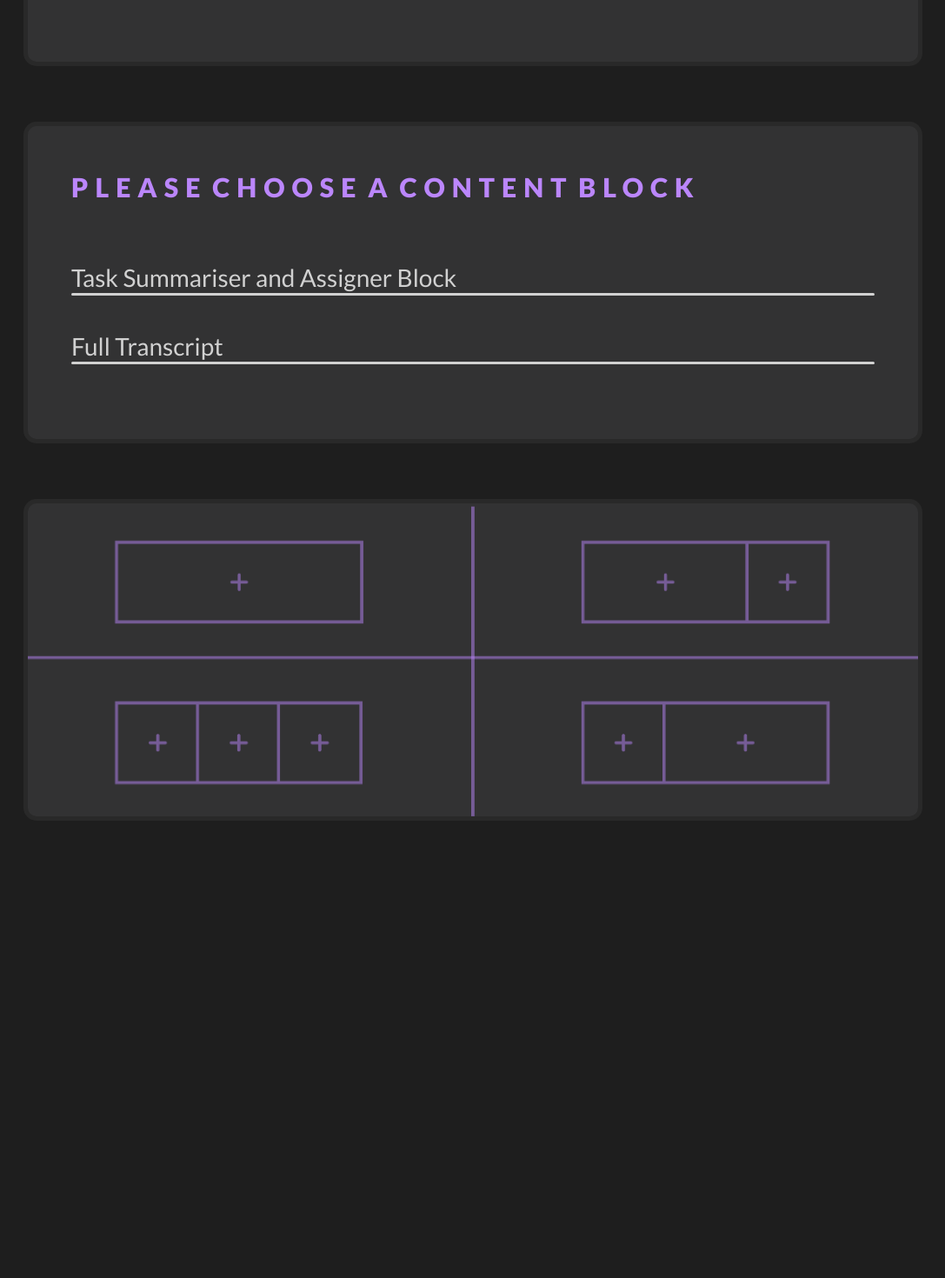
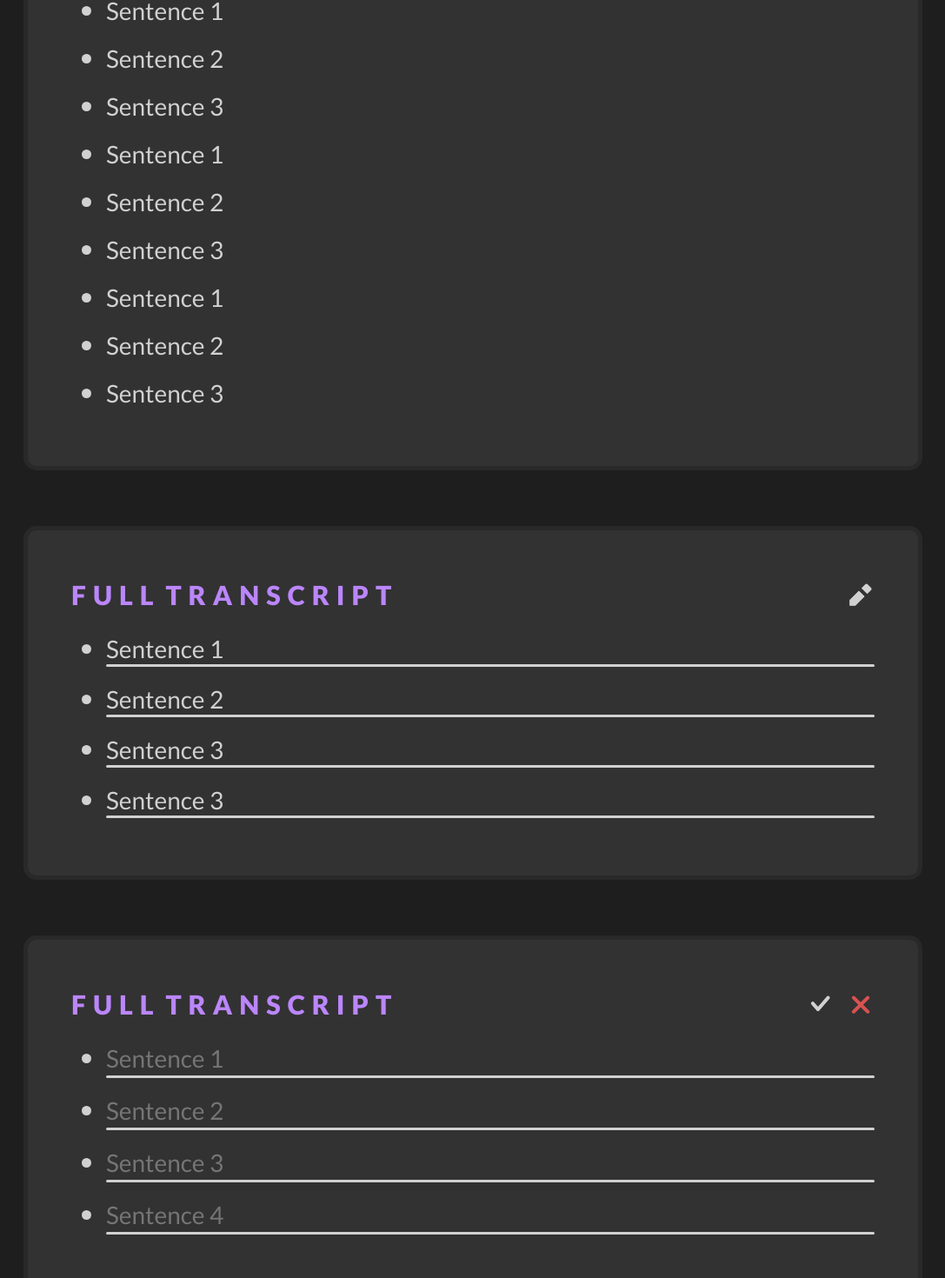
Before and after one commit to Jaywhisker/Satiscribe, a Next.js app in the folder SatiscribeFrontEnd/: page /large in a window 1280 px wide. Shown: the part 358-1828 px from the top of the page at 87% size, without its empty margins (96-1183 px from the left). Before the commit the page ends 1366 px from the top, so only its background shows below. Built offline with nearby package versions, Linux system fonts and the light colour scheme.

Commit message:
added large blocks

```diff
--- a/SatiscribeFrontEnd/components/large blocks/createNewBlocks.js
+++ b/SatiscribeFrontEnd/components/large blocks/createNewBlocks.js
@@ -3,32 +3,38 @@ import style from '../../styles/Colourtest.module.css'
 import flexi from '../../styles/Flexible.module.css'
 import logos from '../../styles/Logos.module.css'
 import largeblockStyles from '../../styles/components/large blocks/createNewBlockStyles.module.css'
+import contentblock from '../../styles/components/contentblocks.module.css'
 
 function CreateNewBlock() {
     return (
         <>
-            <div className={`${largeblockStyles.largeBlockContainer} ${flexi.flexcolumn} ${flexi.aligncenter}`}>
-                <div className={`${flexi.flexrow} ${flexi.aligncenter}`}>
+            <div className={`${contentblock.largeBlockContainer} ${flexi.flexcolumnSmolGap} ${flexi.aligncenter}`}>
+                <div className={`${flexi.flexrowSmolGap} ${flexi.aligncenter}`}>
                     <div className={logos.big} style={{ backgroundImage: `url("/icons/plus.png")`, zIndex: 1, }}></div>
                     <h2 style={{color: `var(--Final_Light_Purple)`}}> New Component</h2>
                 </div>
             </div>
 
-            <div className={`${largeblockStyles.largeBlockContainer} ${flexi.flexcolumn} ${flexi.alignSpaceevenly}`}>
-                <div className={largeblockStyles.topContainer}>
-                    <h5>Please Choose A Content Block</h5>
-                </div>
+            <div className={`${contentblock.largeBlockContainernohover}`}>
+                <div className={`${flexi.padding50vert} ${flexi.flexcolumnMediumGap}`}>
+                    <div className={`${contentblock.topContainer}  ${flexi.alginstart}`}>
+                        <h5>Please Choose A Content Block</h5>
+                    </div>
 
-                <div className={largeblockStyles.bottomContainer}>
-                    <p style={{color: `var(--Final_White)`}}>Task Summariser and Assigner Block</p>
-                    <div className={largeblockStyles.line}></div>
-
-                    <p style={{color: `var(--Final_White)`}}>Full Transcript</p>
-                    <div className={largeblockStyles.line}></div>
+                    <div className={`${contentblock.bottomContainer} ${flexi.flexcolumnMediumGap}`}>
+                        <div>
+                            <p style={{color: `var(--Final_White)`}}>Task Summariser and Assigner Block</p>
+                            <div className={largeblockStyles.line}></div>
+                        </div>
+                        <div>
+                            <p style={{color: `var(--Final_White)`}}>Full Transcript Block</p>
+                            <div className={largeblockStyles.line}></div>
+                        </div>
+                    </div>
                 </div>
             </div>
 
-            <div className={largeblockStyles.largeBlockContainernohover} style={{backgroundImage:`url(/components/thetrueoptions.png)`, backgroundSize:'cover', backgroundPosition:'center'}}>
+            <div className={contentblock.largeBlockContainernohover} style={{backgroundImage:`url(/components/thetrueoptions.png)`, backgroundSize:'cover', backgroundPosition:'center'}}>
                 <div className={largeblockStyles.buttonplacement} style={{right: `calc(50% + 16.5vh)`, bottom: `calc(50% + 5.5vh)`}}></div>
                 <div className={largeblockStyles.buttonplacement} style={{left: `calc(50% + 16vh)`, bottom: `calc(50% + 5.5vh)`}}></div>
                 <div className={largeblockStyles.buttonplacement} style={{right: `calc(50% + 16.5vh)`, top: `calc(50% + 6vh)`}}></div>
--- /dev/null
+++ b/SatiscribeFrontEnd/components/large blocks/fullTranscript.js
@@ -0,0 +1,109 @@
+import React from 'react'
+import style from '../../styles/Colourtest.module.css'
+import flexi from '../../styles/Flexible.module.css'
+import logos from '../../styles/Logos.module.css'
+import transcriptstyles from '../../styles/components/large blocks/fullTranscriptStyles.module.css'
+import contentblock from '../../styles/components/contentblocks.module.css'
+import largeblockStyles from '../../styles/components/large blocks/createNewBlockStyles.module.css'
+
+
+function FullTranscript() {
+    return (
+        <>
+
+            <div className={`${contentblock.largeBlockContainernohover} ${flexi.flexcolumnSmolGap} ${flexi.alignstart}`}>
+                <div className={flexi.padding50vert}>
+                    <div className={`${contentblock.topContainer}`}>
+                        <h5>Full Transcript</h5>
+                    </div>
+
+                    <div className={`${contentblock.topContainer}`}>
+                        <ul>
+                            <li> <p style={{color: `var(--Final_White)`}}>Sentence 1</p></li>
+                            <li> <p style={{color: `var(--Final_White)`}}>Sentence 2</p></li>
+                            <li> <p style={{color: `var(--Final_White)`}}>Sentence 3</p></li>
+                            <li> <p style={{color: `var(--Final_White)`}}>Sentence 1</p></li>
+                            <li> <p style={{color: `var(--Final_White)`}}>Sentence 2</p></li>
+                            <li> <p style={{color: `var(--Final_White)`}}>Sentence 3</p></li>
+                            <li> <p style={{color: `var(--Final_White)`}}>Sentence 1</p></li>
+                            <li> <p style={{color: `var(--Final_White)`}}>Sentence 2</p></li>
+                            <li> <p style={{color: `var(--Final_White)`}}>Sentence 3</p></li>
+                            <li> <p style={{color: `var(--Final_White)`}}>Sentence 1</p></li>
+                            <li> <p style={{color: `var(--Final_White)`}}>Sentence 2</p></li>
+                            <li> <p style={{color: `var(--Final_White)`}}>Sentence 3</p></li>
+                        </ul>
+                    </div>
+                </div>
+            </div>
+
+            <div className={`${contentblock.largeBlockContainernohover} ${flexi.flexcolumnSmolGap} ${flexi.alignstart}`}>
+                <div className={flexi.padding50vert}>
+                    <div className={`${contentblock.topContainer} ${flexi.flexrowSmolGap} ${flexi.alignSpacebetween}`}>
+                        <h5>Full Transcript</h5>
+                        <div className={logos.small} style={{ backgroundImage: `url("/icons/Edit.png")`, zIndex: 1 }}></div>
+                    </div>
+
+                    <div className={`${contentblock.topContainer}`}>
+                        <ul>
+                            <li>
+                                <p style={{color: `var(--Final_White)`}}>Sentence 1</p>
+                                <div className={largeblockStyles.line}></div>
+                            </li>
+                            <li>
+                                <p style={{color: `var(--Final_White)`}}>Sentence 2</p>
+                                <div className={largeblockStyles.line}></div>
+                            </li>
+                            <li>
+                                <p style={{color: `var(--Final_White)`}}>Sentence 3</p>
+                                <div className={largeblockStyles.line}></div>
+                            </li>
+                            <li>
+                                <p style={{color: `var(--Final_White)`}}>Sentence 3</p>
+                                <div className={largeblockStyles.line}></div>
+                            </li>
+
+                        </ul>
+                    </div>
+                </div>
+            </div>
+
+
+
+            <div className={`${contentblock.largeBlockContainernohover} ${flexi.flexcolumnSmolGap} ${flexi.alignstart}`}>
+                <div className={flexi.padding50vert}>
+                    <div className={`${contentblock.topContainer} ${flexi.flexrowSmolGap} ${flexi.alignSpacebetween}`}>
+                        <h5>Full Transcript</h5>
+                        <div className={`${flexi.flexrowSmolGap}`}>
+                            <div className={logos.small} style={{ backgroundImage: `url("/icons/Check.png")`, zIndex: 1 }}></div>
+                            <div className={logos.small} style={{ backgroundImage: `url("/icons/Cancellation.png")`, zIndex: 1 }}></div>
+                        </div>
+                    </div>
+
+                    <div className={`${contentblock.topContainer}`}>
+                        <ul>
+                            <li>
+                                <input type='text' placeholder='Sentence 1'></input>
+                                <div className={largeblockStyles.line}></div>
+                            </li>
+                            <li>
+                                <input type='text' placeholder='Sentence 2'></input>
+                                <div className={largeblockStyles.line}></div>
+                            </li>
+                            <li>
+                                <input type='text' placeholder='Sentence 3'></input>
+                                <div className={largeblockStyles.line}></div>
+                            </li>
+                            <li>
+                                <input type='text' placeholder='Sentence 4'></input>
+                                <div className={largeblockStyles.line}></div>
+                            </li>
+
+                        </ul>
+                    </div>
+                </div>
+            </div>
+        </>
+    )
+}
+
+export default FullTranscript
--- a/SatiscribeFrontEnd/pages/large/index.js
+++ b/SatiscribeFrontEnd/pages/large/index.js
@@ -2,10 +2,12 @@ import React from 'react'
 import style from '../../styles/Colourtest.module.css'
 import flexi from '../../styles/Flexible.module.css'
 import CreateNewBlock from '../../components/large blocks/createNewBlocks'
+import FullTranscript from '../../components/large blocks/fullTranscript'
 
 function largetesting() {
     return (
         <div>
+            <FullTranscript/>
             <CreateNewBlock/>
         </div>
     )
--- a/SatiscribeFrontEnd/styles/Flexible.module.css
+++ b/SatiscribeFrontEnd/styles/Flexible.module.css
@@ -2,16 +2,40 @@
     display: inline-block;
 }
 
-.flexcolumn {
+.flexcolumnSmolGap {
     display: flex;
     flex-direction: column;
     gap: var(--smolgap);
 }
 
-.flexrow {
+.flexrowSmolGap {
     display: flex;
     flex-direction: row;
     gap: var(--smolgap);
+}
+
+.flexcolumnMediumGap {
+    display: flex;
+    flex-direction: column;
+    gap: var(--mediumgap);
+}
+
+.flexrowMediumGap {
+    display: flex;
+    flex-direction: row;
+    gap: var(--mediumgap);
+}
+
+.flexcolumnBigGap {
+    display: flex;
+    flex-direction: column;
+    gap: var(--biggap);
+}
+
+.flexrowBigGap {
+    display: flex;
+    flex-direction: row;
+    gap: var(--biggap);
 }
 
 .aligncenter{
@@ -31,11 +55,24 @@
 
 .alignSpacebetween{
     justify-content: space-between;
+    align-items:center;
 }
 
 .alignSpacearound{
     justify-content: space-around;
+    align-items:center;
+
 }
 .alignSpaceevenly{
     justify-content: space-evenly;
+    align-items:center;
+
 }
+
+.alignstart{
+    justify-content: start;
+}
+
+.padding50vert{
+    padding: 50px 0px;
+}
--- /dev/null
+++ b/SatiscribeFrontEnd/styles/components/contentblocks.module.css
@@ -0,0 +1,31 @@
+.largeBlockContainer {
+    background-color: var(--Final_Component_Lighter_Grey);
+    border: 5px solid var(--Final_Component_Dark_Grey);
+    border-radius: 15px;
+    width: 80vw;
+    min-height: 45vh;
+    margin: 8vh auto;
+}
+
+.largeBlockContainer:hover{
+    background-color: var(--Final_Component_Dark_Grey);
+    cursor: pointer;
+}
+
+.largeBlockContainernohover {
+    background-color: var(--Final_Component_Lighter_Grey);
+    border: 5px solid var(--Final_Component_Dark_Grey);
+    border-radius: 15px;
+    width: 80vw;
+    min-height: 45vh;
+    margin: 8vh auto;
+    position: relative;
+}
+
+.topContainer {
+    margin: 0 50px;
+}
+
+.bottomContainer{
+    margin: 0 50px
+}
--- a/SatiscribeFrontEnd/styles/components/large blocks/createNewBlockStyles.module.css
+++ b/SatiscribeFrontEnd/styles/components/large blocks/createNewBlockStyles.module.css
@@ -1,40 +1,6 @@
-.largeBlockContainer {
-    background-color: var(--Final_Component_Lighter_Grey);
-    border: 5px solid var(--Final_Component_Dark_Grey);
-    border-radius: 15px;
-    width: 80vw;
-    height: 45vh;
-    margin: 8vh auto;
-}
-
-.largeBlockContainernohover {
-    background-color: var(--Final_Component_Lighter_Grey);
-    border: 5px solid var(--Final_Component_Dark_Grey);
-    border-radius: 15px;
-    width: 80vw;
-    height: 45vh;
-    margin: 8vh auto;
-    position: relative;
-}
-
-
-.largeBlockContainer:hover{
-    background-color: var(--Final_Component_Dark_Grey);
-    cursor: pointer;
-}
-
-.topContainer {
-    margin: 0 50px;
-}
-
-.bottomContainer{
-    margin: 0 50px
-}
-
 .line{
     border-bottom: 3px solid var(--Final_White);
     border-radius: 5px;
-    margin-bottom: 5vh;
 }
 
 .buttonplacement{
--- a/SatiscribeFrontEnd/styles/globals.css
+++ b/SatiscribeFrontEnd/styles/globals.css
@@ -2,8 +2,8 @@
 
 :root {
   --smolgap: 15px;
-  --mediumpgap: 55px;
-  --biggap: 100px;
+  --mediumgap: 30px;
+  --biggap: 50px;
 }
 
 body {
@@ -97,3 +97,23 @@ p {
   padding: 0;
   color: var(--Final_Light_Purple)
 }
+
+li{
+  font-size: 4.5vh;
+  color: var(--Final_White);
+  margin-bottom: var(--smolgap);
+}
+
+input{
+  background-color: transparent;
+  width: 100%;
+  font-family: 'Lato', sans-serif;
+  font-size: 3.5vh;
+  font-weight: 400;
+  line-height: 4.5vh;
+  margin: 0;
+  padding: 0;
+  color: var(--Final_White);
+  border: none;
+  outline: none;
+}
```
Also changed, not shown: SatiscribeFrontEnd/styles/components/large blocks/fullTranscriptStyles.module.css (added).
